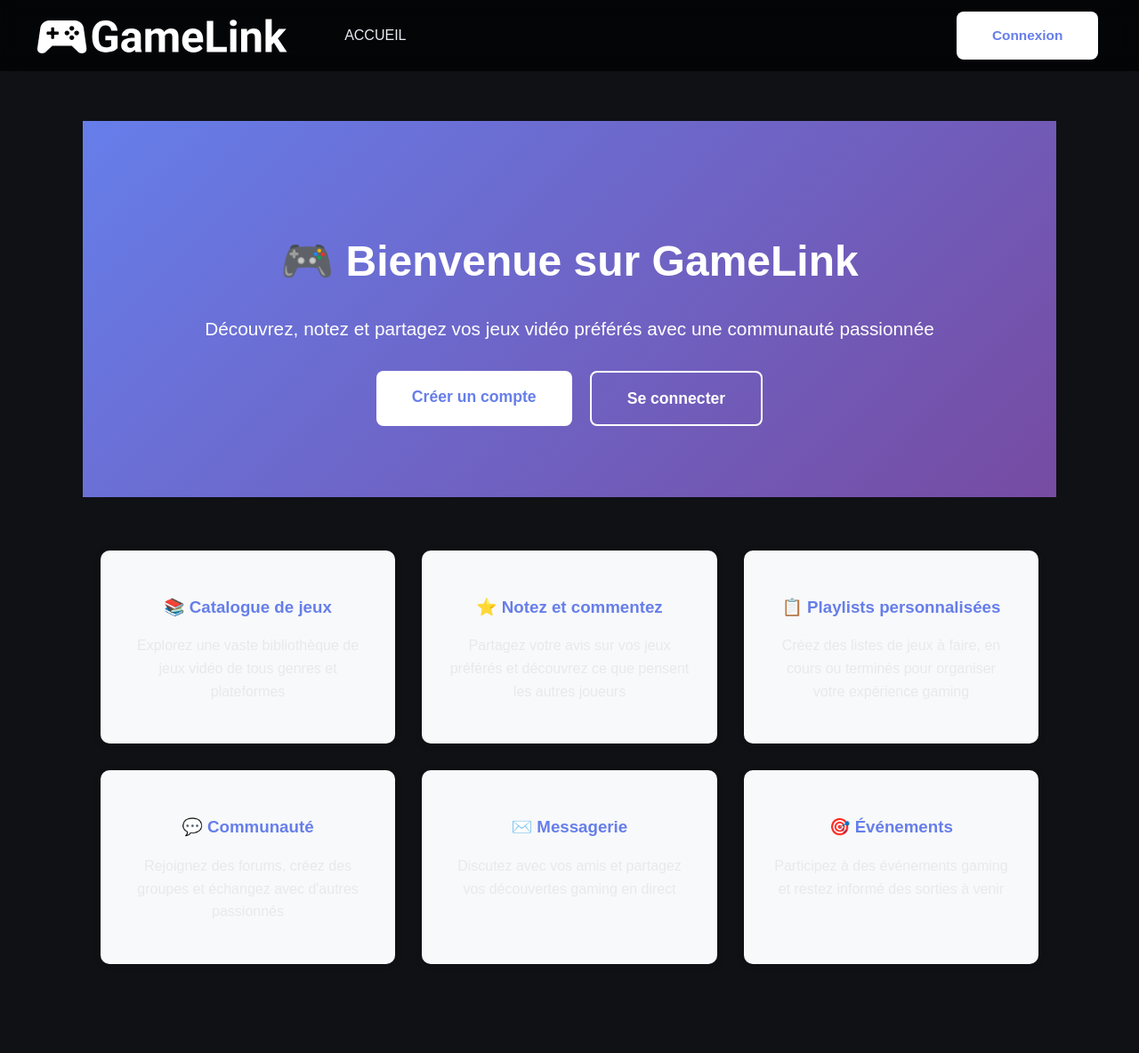
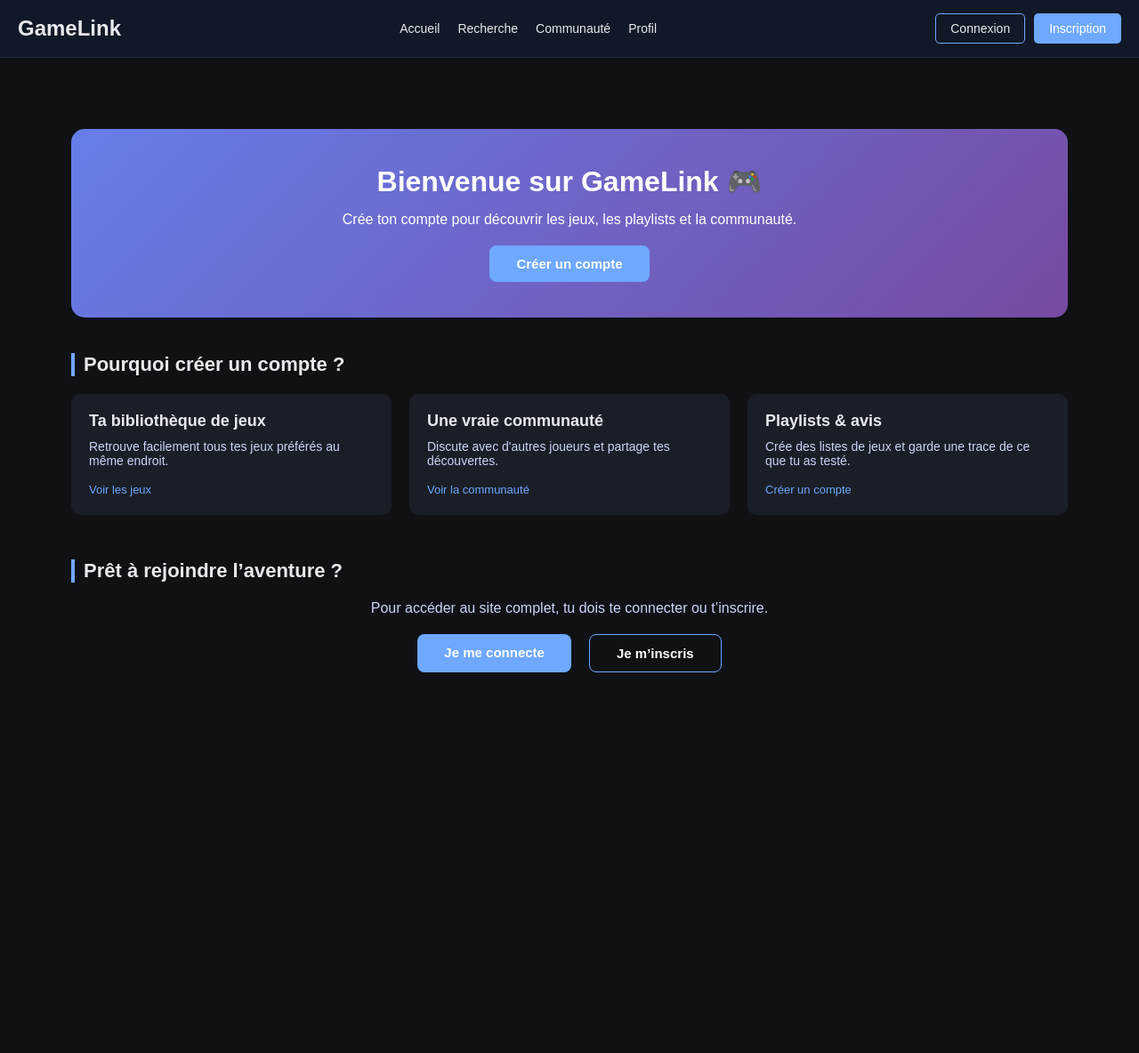
Before and after one commit to noahr78200/gamelink-project, a PHP site: page /ton-projet/ in a window 1280 px wide. Shown: the whole page at 89% size. After the commit the page ends 756 px from the top, so only its background shows below. Run offline with PHP 8.4, Linux system fonts and the light colour scheme.

Commit message:
page accueil

```diff
--- /dev/null
+++ b/GameLink-main/CSS/STYLE_INDEX.css
@@ -0,0 +1,231 @@
+/* =============================
+   STYLE DE LA PAGE INDEX.PHP
+   Simple, comme un débutant 🙂
+   ============================= */
+
+/* On met un fond sombre comme sur ta page d'accueil */
+body {
+  background: #0f1115;
+  color: #E7E9ED;
+  font-family: Arial, sans-serif;
+  margin: 0;
+  padding: 0;
+}
+
+/* On centre le contenu principal et on met un peu d'espace sur les côtés */
+main {
+  max-width: 1400px;
+  margin: 0 auto;
+  padding: 40px 80px;
+}
+
+/* ===== HEADER ===== */
+
+.main-header {
+  background: #111827;           /* bandeau foncé en haut */
+  border-bottom: 1px solid #1f2937;
+}
+
+.header-inner {
+  max-width: 1400px;            /* même largeur que le main */
+  margin: 0 auto;
+  padding: 15px 20px;
+
+  display: flex;
+  align-items: center;
+  justify-content: space-between;
+}
+
+/* Logo tout simple */
+.logo {
+  font-size: 24px;
+  font-weight: bold;
+  color: #E7E9ED;
+  text-decoration: none;
+}
+
+/* Menu principal */
+.main-nav {
+  display: flex;
+  gap: 20px;
+}
+
+.main-nav a {
+  color: #E7E9ED;
+  text-decoration: none;
+  font-size: 14px;
+}
+
+.main-nav a:hover {
+  text-decoration: underline;
+}
+
+/* Boutons Connexion / Inscription à droite */
+.auth-buttons {
+  display: flex;
+  gap: 10px;
+}
+
+.btn {
+  padding: 8px 16px;
+  border-radius: 5px;
+  font-size: 14px;
+  text-decoration: none;
+  border: 1px solid transparent;
+}
+
+/* Bouton connexion : transparent avec bord */
+.btn-login {
+  background: transparent;
+  color: #E7E9ED;
+  border-color: #6ea8ff;
+}
+
+/* Bouton inscription : plus visible */
+.btn-register {
+  background: #6ea8ff;
+  color: white;
+}
+
+.btn-login:hover,
+.btn-register:hover {
+  opacity: 0.9;
+}
+
+/* ===== BANNIÈRE DE BIENVENUE ===== */
+
+.welcome-banner {
+  background: linear-gradient(135deg, #667eea 0%, #764ba2 100%);
+  color: white;
+  padding: 40px 30px;
+  border-radius: 15px;
+  margin-top: 40px;
+  margin-bottom: 40px;
+  text-align: center;
+}
+
+.welcome-banner h1 {
+  font-size: 32px;
+  margin: 0 0 15px 0;
+}
+
+.welcome-banner p {
+  margin: 0 0 20px 0;
+  font-size: 16px;
+}
+
+/* Gros bouton dans la bannière */
+.btn-big {
+  display: inline-block;
+  padding: 12px 30px;
+  border-radius: 8px;
+  text-decoration: none;
+  font-weight: bold;
+  font-size: 15px;
+  background: #6ea8ff;
+  color: white;
+}
+
+.btn-big:hover {
+  opacity: 0.9;
+}
+
+/* Variante : bouton avec fond transparent */
+.btn-outline {
+  background: transparent;
+  border: 1px solid #6ea8ff;
+}
+
+/* ===== SECTIONS ===== */
+
+.home-section {
+  margin-bottom: 50px;
+}
+
+/* Titre de section inspiré de ta page d'accueil */
+.section-title {
+  font-size: 22px;
+  color: #E7E9ED;
+  margin: 0 0 20px 0;
+  padding-left: 10px;
+  border-left: 4px solid #6ea8ff;
+}
+
+/* Texte centré */
+.center-text {
+  text-align: center;
+  color: #cbd5f5;
+}
+
+/* ===== CARDS "POURQUOI CRÉER UN COMPTE" ===== */
+
+.feature-grid {
+  display: flex;
+  flex-wrap: wrap;     /* pour que ça passe sur mobile */
+  gap: 20px;
+}
+
+.feature-card {
+  background: #1a1e27;
+  border-radius: 10px;
+  padding: 20px;
+  flex: 1;             /* chaque bloc prend la place qu'il peut */
+  min-width: 220px;    /* évite que ça devienne trop petit */
+}
+
+.feature-card h3 {
+  margin-top: 0;
+  margin-bottom: 10px;
+  font-size: 18px;
+}
+
+.feature-card p {
+  margin: 0 0 15px 0;
+  font-size: 14px;
+  color: #cbd5f5;
+}
+
+.link-small {
+  font-size: 13px;
+  color: #6ea8ff;
+  text-decoration: none;
+}
+
+.link-small:hover {
+  text-decoration: underline;
+}
+
+/* ===== CTA FINAL ===== */
+
+.cta-row {
+  display: flex;
+  justify-content: center;
+  gap: 20px;
+  margin-top: 20px;
+}
+
+/* ===== RESPONSIVE (mobile) ===== */
+
+@media (max-width: 900px) {
+  main {
+    padding: 20px 15px;
+  }
+
+  .header-inner {
+    flex-direction: column;
+    align-items: flex-start;
+    gap: 10px;
+  }
+
+  .main-nav {
+    flex-wrap: wrap;
+  }
+
+  .cta-row {
+    flex-direction: column;
+  }
+
+  .btn-big {
+    text-align: center;
+  }
+}
--- a/GameLink-main/index.php
+++ b/GameLink-main/index.php
@@ -1,204 +1,91 @@
 <?php
-// index.php - Page d'accueil publique
-session_start();
-
-// Récupérer le message flash si existant
-$flash_message = $_SESSION['flash_index'] ?? null;
-unset($_SESSION['flash_index']);
+// Ici, on ne fait rien de spécial en PHP.
+// On affiche juste la page d'accueil publique.
 ?>
 <!DOCTYPE html>
 <html lang="fr">
 <head>
-    <meta charset="utf-8">
-    <meta name="viewport" content="width=device-width, initial-scale=1.0">
-    <meta name="description" content="GameLink - Votre plateforme de jeux vidéo">
-    <title>GameLink - Accueil</title>
-    <link rel="stylesheet" href="CSS/HEADER.css" type="text/css"/>
-    <link rel="stylesheet" href="CSS/STYLE_ACCUEIL.css" type="text/css"/>
-    <link rel="icon" type="image/svg+xml" href="ICON/LogoSimple.svg">
-    <style>
-        .hero-section {
-            text-align: center;
-            padding: 80px 20px;
-            background: linear-gradient(135deg, #667eea 0%, #764ba2 100%);
-            color: white;
-        }
-        .hero-section h1 {
-            font-size: 3em;
-            margin-bottom: 20px;
-        }
-        .hero-section p {
-            font-size: 1.3em;
-            margin-bottom: 30px;
-        }
-        .cta-buttons {
-            display: flex;
-            gap: 20px;
-            justify-content: center;
-            flex-wrap: wrap;
-        }
-        .btn {
-            padding: 15px 40px;
-            border-radius: 8px;
-            text-decoration: none;
-            font-weight: bold;
-            font-size: 1.1em;
-            transition: transform 0.2s;
-        }
-        .btn:hover {
-            transform: translateY(-2px);
-        }
-        .btn-primary {
-            background-color: white;
-            color: #667eea;
-        }
-        .btn-secondary {
-            background-color: transparent;
-            color: white;
-            border: 2px solid white;
-        }
-        .features {
-            display: grid;
-            grid-template-columns: repeat(auto-fit, minmax(250px, 1fr));
-            gap: 30px;
-            padding: 60px 20px;
-            max-width: 1200px;
-            margin: 0 auto;
-        }
-        .feature-card {
-            background: #f8f9fa;
-            padding: 30px;
-            border-radius: 10px;
-            text-align: center;
-            box-shadow: 0 2px 10px rgba(0,0,0,0.1);
-        }
-        .feature-card h3 {
-            color: #667eea;
-            margin-bottom: 15px;
-        }
-        .error-message {
-            background: #ff6b6b;
-            color: white;
-            padding: 20px;
-            border-radius: 5px;
-            margin: 20px auto;
-            max-width: 600px;
-            text-align: center;
-            font-weight: bold;
-            box-shadow: 0 4px 15px rgba(255,107,107,0.3);
-        }
-        .success-message {
-            background: #51cf66;
-            color: white;
-            padding: 20px;
-            border-radius: 5px;
-            margin: 20px auto;
-            max-width: 600px;
-            text-align: center;
-            font-weight: bold;
-            box-shadow: 0 4px 15px rgba(81,207,102,0.3);
-        }
-        .protected-message {
-            background: #fff3cd;
-            border: 1px solid #ffeaa7;
-            padding: 15px;
-            border-radius: 5px;
-            margin: 20px;
-            text-align: center;
-        }
-    </style>
+    <meta charset="UTF-8">
+    <title>GameLink - Bienvenue</title>
+
+    <!-- On relie le CSS de cette page -->
+    <link rel="stylesheet" href="CSS/STYLE_INDEX.css">
 </head>
 <body>
-    <header>
-        <nav class="Menu">
-            <a href="index.php">
-                <img class="logo" src="ICON/LogoComplet.svg" alt="Logo GameLink">
-            </a>
-            <a href="index.php">ACCUEIL</a>
-            <?php if (isset($_SESSION['user_id'])): ?>
-                <a href="PAGE/RECHERCHE.php">RECHERCHE</a>
-                <a href="PAGE/COMMUNAUTE.php">COMMUNAUTÉ</a>
-                <a href="PAGE/ACCUEIL.php">MON ESPACE</a>
-            <?php endif; ?>
+
+    <!-- ===== HEADER SIMPLE ===== -->
+    <header class="main-header">
+        <div class="header-inner">
+
+            <!-- Logo qui renvoie vers l'index -->
+            <a href="index.php" class="logo">GameLink</a>
+
+            <!-- Menu principal : tout envoie vers AUTH.php -->
+            <nav class="main-nav">
+                <a href="AUTH.php">Accueil</a>
+                <a href="AUTH.php">Recherche</a>
+                <a href="AUTH.php">Communauté</a>
+                <a href="AUTH.php">Profil</a>
             </nav>
-        <?php if (isset($_SESSION['user_id'])): ?>
-            <div style="display: flex; align-items: center; gap: 15px;">
-                <span style="color: white;">Bonjour, <?= htmlspecialchars($_SESSION['user_pseudo']) ?></span>
-                <a href="INCLUDES/logout.php">
-                    <img src="ICON/iconProfil.svg" alt="Logo Profil" width="40">
-                </a>
+
+            <!-- Boutons Connexion / Inscription à droite -->
+            <div class="auth-buttons">
+                <a href="AUTH.php" class="btn btn-login">Connexion</a>
+                <a href="AUTH.php" class="btn btn-register">Inscription</a>
             </div>
-        <?php else: ?>
-            <a href="PAGE/AUTH.php" class="btn btn-primary" style="margin-right: 20px;">Connexion</a>
-        <?php endif; ?>
+        </div>
     </header>
 
+    <!-- ===== CONTENU PRINCIPAL ===== -->
     <main>
-        <?php if ($flash_message && isset($flash_message['error'])): ?>
-            <div class="error-message">
-                ❌ <?= htmlspecialchars($flash_message['error']) ?>
-            </div>
-        <?php endif; ?>
-
-        <?php if ($flash_message && isset($flash_message['success'])): ?>
-            <div class="success-message">
-                ✅ <?= htmlspecialchars($flash_message['success']) ?>
-            </div>
-        <?php endif; ?>
-
-        <section class="hero-section">
-            <h1>🎮 Bienvenue sur GameLink</h1>
-            <p>Découvrez, notez et partagez vos jeux vidéo préférés avec une communauté passionnée</p>
-
-            <?php if (!isset($_SESSION['user_id'])): ?>
-                <div class="cta-buttons">
-                    <a href="PAGE/AUTH.php?tab=signup" class="btn btn-primary">Créer un compte</a>
-                    <a href="PAGE/AUTH.php" class="btn btn-secondary">Se connecter</a>
-                </div>
-            <?php else: ?>
-                <div class="cta-buttons">
-                    <a href="PAGE/ACCUEIL.php" class="btn btn-primary">Mon espace</a>
-                    <a href="PAGE/RECHERCHE.php" class="btn btn-secondary">Rechercher des jeux</a>
-                </div>
-            <?php endif; ?>
+        <!-- Bandeau de bienvenue (inspiré de ta page d'accueil) -->
+        <section class="welcome-banner">
+            <h1>Bienvenue sur GameLink 🎮</h1>
+            <p>
+                Crée ton compte pour découvrir les jeux, les playlists et la communauté.
+            </p>
+            <a href="AUTH.php" class="btn-big">
+                Créer un compte
+            </a>
         </section>
 
-        <?php if (isset($_GET['login_required'])): ?>
-            <div class="protected-message">
-                ⚠️ Vous devez être connecté pour accéder à cette fonctionnalité.
-                <a href="PAGE/AUTH.php">Connectez-vous</a> ou <a href="PAGE/AUTH.php?tab=signup">créez un compte</a>.
-            </div>
-        <?php endif; ?>
+        <!-- Bloc "Pourquoi créer un compte ?" -->
+        <section class="home-section">
+            <h2 class="section-title">Pourquoi créer un compte ?</h2>
 
-        <section class="features">
+            <div class="feature-grid">
+
                 <div class="feature-card">
-                <h3>📚 Catalogue de jeux</h3>
-                <p>Explorez une vaste bibliothèque de jeux vidéo de tous genres et plateformes</p>
+                    <h3>Ta bibliothèque de jeux</h3>
+                    <p>Retrouve facilement tous tes jeux préférés au même endroit.</p>
+                    <a href="AUTH.php" class="link-small">Voir les jeux</a>
                 </div>
 
                 <div class="feature-card">
-                <h3>⭐ Notez et commentez</h3>
-                <p>Partagez votre avis sur vos jeux préférés et découvrez ce que pensent les autres joueurs</p>
+                    <h3>Une vraie communauté</h3>
+                    <p>Discute avec d'autres joueurs et partage tes découvertes.</p>
+                    <a href="AUTH.php" class="link-small">Voir la communauté</a>
                 </div>
 
                 <div class="feature-card">
-                <h3>📋 Playlists personnalisées</h3>
-                <p>Créez des listes de jeux à faire, en cours ou terminés pour organiser votre expérience gaming</p>
+                    <h3>Playlists & avis</h3>
+                    <p>Crée des listes de jeux et garde une trace de ce que tu as testé.</p>
+                    <a href="AUTH.php" class="link-small">Créer un compte</a>
                 </div>
 
-            <div class="feature-card">
-                <h3>💬 Communauté</h3>
-                <p>Rejoignez des forums, créez des groupes et échangez avec d'autres passionnés</p>
             </div>
+        </section>
 
-            <div class="feature-card">
-                <h3>✉️ Messagerie</h3>
-                <p>Discutez avec vos amis et partagez vos découvertes gaming en direct</p>
-            </div>
+        <!-- Bloc final avec gros CTA -->
+        <section class="home-section">
+            <h2 class="section-title">Prêt à rejoindre l’aventure ?</h2>
+            <p class="center-text">
+                Pour accéder au site complet, tu dois te connecter ou t’inscrire.
+            </p>
 
-            <div class="feature-card">
-                <h3>🎯 Événements</h3>
-                <p>Participez à des événements gaming et restez informé des sorties à venir</p>
+            <div class="cta-row">
+                <a href="AUTH.php" class="btn-big">Je me connecte</a>
+                <a href="AUTH.php" class="btn-big btn-outline">Je m’inscris</a>
             </div>
         </section>
     </main>
```
Lines whose indentation alone changed are shown as unchanged.
